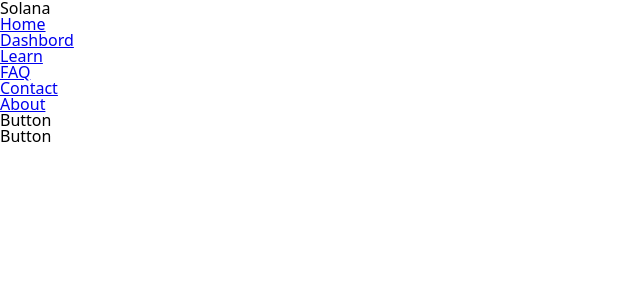
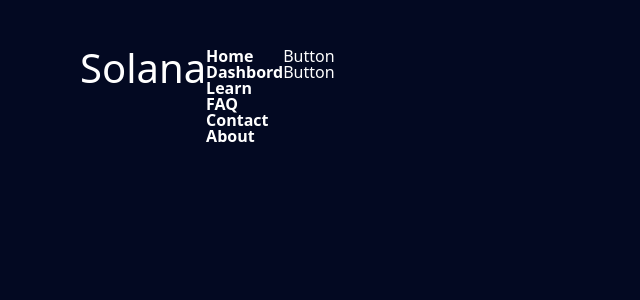
Before and after one commit to mudmykola/react-solana-crypto, a React (Create React App) app: page / in a window 1280 px wide. Shown: the top 300 px of the page, without its empty margins (0-640 px from the left). Built offline with nearby package versions, Linux system fonts and the light colour scheme.

Commit message:
update -> start

```diff
--- a/src/components/navbar/NavBar.jsx
+++ b/src/components/navbar/NavBar.jsx
@@ -1,11 +1,12 @@
 import React from "react";
 import styled from "styled-components";
+import navbar from "../navbar/navbar.css";
 import Button from "../button/Button";
 
 export default function NavBar() {
   const links = ["Home", "Dashbord", "Learn", "FAQ", "Contact", "About"];
   return (
-    <Nav>
+    <Nav className="flex">
       <div className="brand">
         <h2>Solana</h2>
       </div>
--- a/src/components/navbar/navbar.css
+++ b/src/components/navbar/navbar.css
@@ -0,0 +1,24 @@
+nav {
+  margin: 48px 80px;
+}
+
+.brand {
+  font-size: 40px;
+}
+.toggle {
+  display: none;
+}
+
+.links ul {
+  font-weight: bold;
+}
+.links ul > li {
+  cursor: pointer;
+}
+.links a:first-of-type {
+  opacity: 1;
+}
+
+.links a {
+  opacity: initial;
+}
--- a/src/index.css
+++ b/src/index.css
@@ -153,4 +153,58 @@
   margin: 0;
   font-family: system-ui, -apple-system, BlinkMacSystemFont, "Segoe UI", Roboto,
     Oxygen, Ubuntu, Cantarell, "Open Sans", "Helvetica Neue", sans-serif;
+  background-color: var(--bg);
+  color: var(--default);
 }
+nav,
+section {
+  margin: 0 80px;
+  margin-bottom: 128px;
+}
+.color-b {
+  color: var(--c100);
+}
+.sub {
+  opacity: 0.7;
+}
+ul {
+  list-style-type: none;
+}
+a {
+  color: var(--default);
+  text-decoration: none;
+}
+
+.flex {
+  display: flex;
+}
+.column {
+  flex-direction: column;
+}
+.a-center {
+  align-items: center;
+}
+.a-start {
+  align-items: flex-start;
+}
+.j-center {
+  justify-content: center;
+}
+.j-between {
+  justify-content: space-between;
+}
+.gap {
+  gap: 64px;
+}
+.gap-half {
+  gap: 8px;
+}
+.gap-1 {
+  gap: 16px;
+}
+.gap-2 {
+  gap: 32px;
+}
+.text-center {
+  text-align: center;
+}
```
